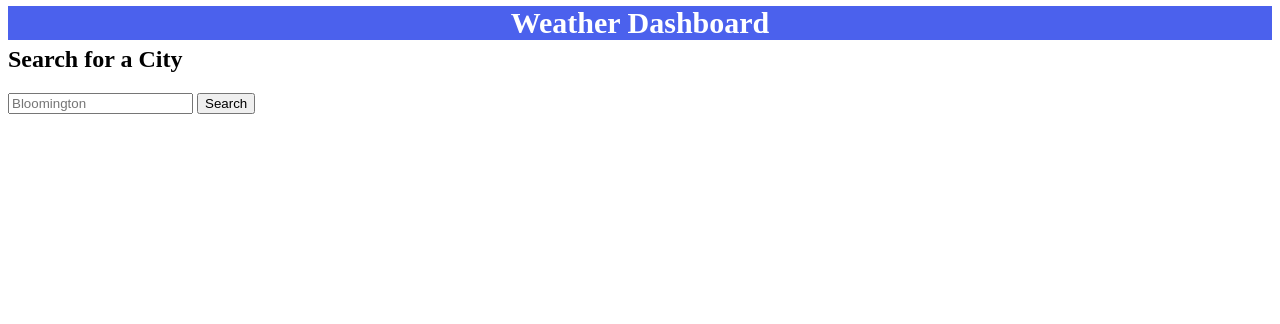
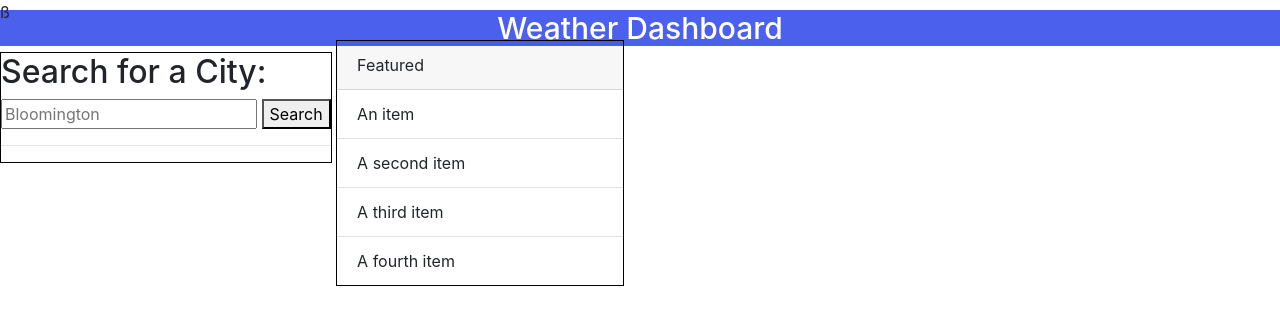
Before and after one commit to mirandamorton1/LiveWeatherDashboard, a plain HTML site: page index.html in a window 1280 px wide. Drawn offline with nearby package versions, Linux system fonts and the light colour scheme.

Commit message:
got main card on the page next to the search bar

```diff
--- a/Assets/style.css
+++ b/Assets/style.css
@@ -12,3 +12,15 @@ h1 {
     font-size: 30px;
     color:#ffffff;
 }
+
+.formContainer {
+ border:solid black;
+ border-width: 1px;
+ display: inline-block;
+}
+
+.todayCard {
+    border: solid black;
+    border-width: 1px;
+    display: inline-block;
+}
--- a/index.html
+++ b/index.html
@@ -2,6 +2,7 @@
 <html lang="en">
 <head>
     <meta charset="UTF-8">
+    <link rel="stylesheet" href="https://cdnjs.cloudflare.com/ajax/libs/twitter-bootstrap/4.5.0/css/bootstrap.min.css">ß
     <link rel="stylesheet" href="./Assets/style.css">
     <meta http-equiv="X-UA-Compatible" content="IE=edge">
     <meta name="viewport" content="width=device-width, initial-scale=1.0">
@@ -12,20 +13,27 @@
         <h1 style="text-align:center">Weather Dashboard</h1>
     </header>
 
-    <div>
-        <div class ="form container">
+    <div id = "formContainer" class ="formContainer">
         <aside>
-                <h2>Search for a City</h2>
+            <h2>Search for a City:</h2>
             <form>
                 <input type="text" placeholder="Bloomington" />
                 <button type="submit">Search</button>
             </form>
+            <hr>
         </aside>
     </div>
+
+    <div id = "todayCard" class="todayCard" style="width: 18rem;">
+        <div class="card-header">
+          Featured
         </div>
-
-    <div>
-
+        <ul class="list-group list-group-flush">
+          <li class="list-group-item">An item</li>
+          <li class="list-group-item">A second item</li>
+          <li class="list-group-item">A third item</li>
+          <li class="list-group-item">A fourth item</li>
+        </ul>
       </div>
 
 </body>
```
Lines whose indentation alone changed are shown as unchanged.
